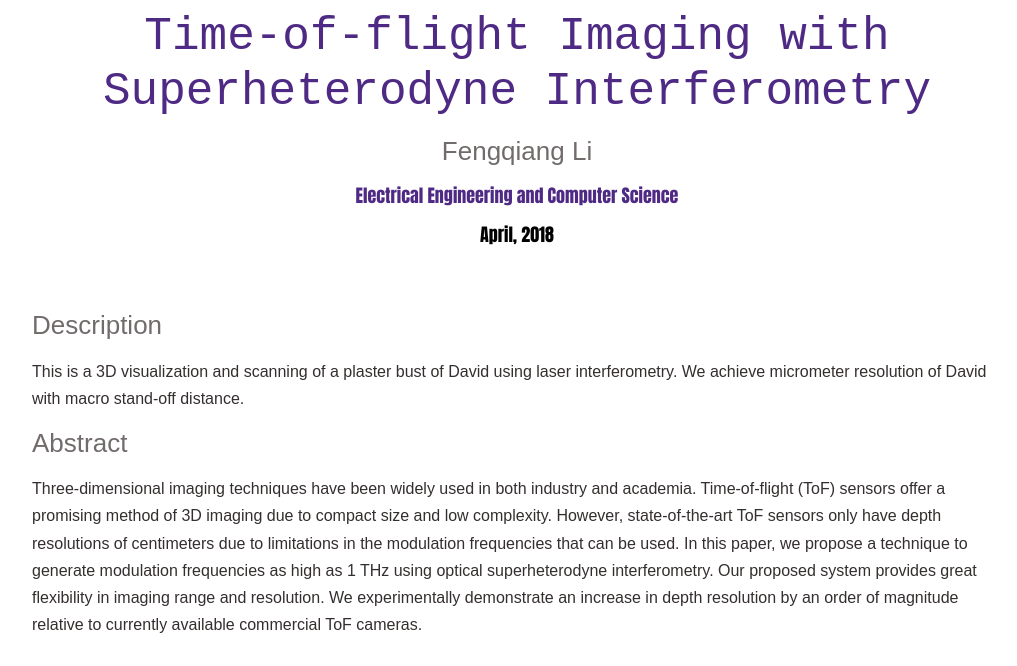
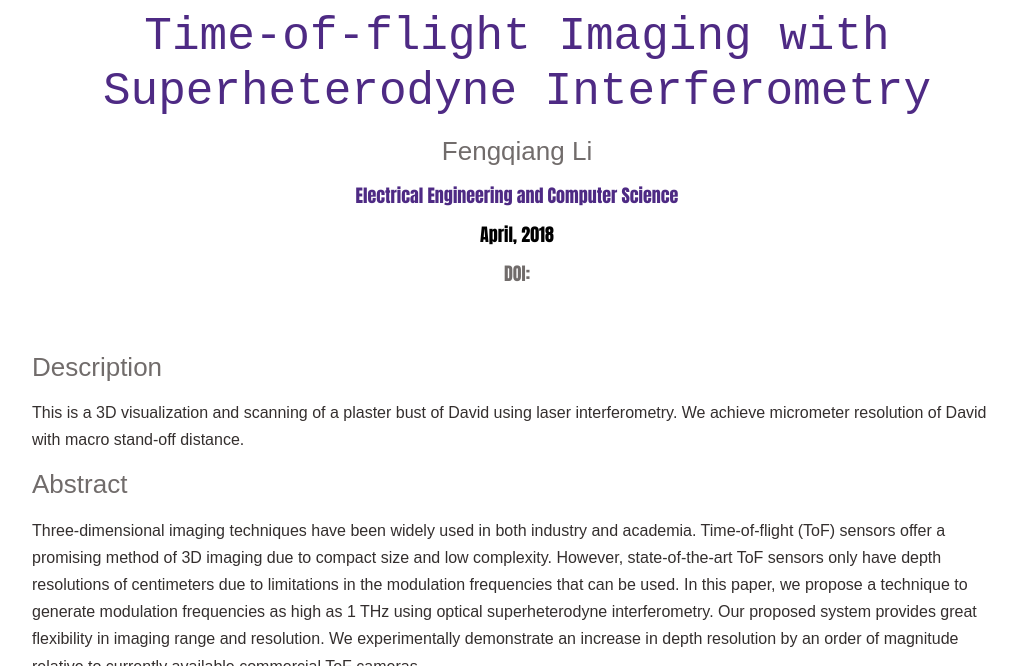
Before and after one commit to nulib/computational-research-day, a Jekyll site: the page built from _visualizations/time-of-flight-imaging.md, in a window 1280 px wide and 900 px high, scrolled down 668 px, cut to the strip 0-666 px from the top of the window. Shown: the whole strip, without its empty margins (123-1140 px from the left). Built offline with Jekyll 4.4.1, drawn with Linux system fonts in a browser that asks for light colours; nearby versions of some CDN libraries; some web fonts are replaced.

Commit message:
deleted unnecessary poster_pdf url for visualizations

```diff
--- a/_layouts/visualization.html
+++ b/_layouts/visualization.html
@@ -36,9 +36,7 @@
                   <h4>{{ page.authors }}</h4>
                   <h6 style="color:#4e2a84">{{ page.department }}</h6>
                   <h6 style="color:#000;">{{ page.date | date: "%B, %Y" }}</h6>
-                  {% if page.poster.pdf %}
-            			<a class="button" target="_blank" href="{{ page.poster_pdf }}">Download</a>
-                  {% endif %}
+                  <h6>DOI: <a href="https://doi.org/{{page.doi}}"> {{ page.doi }}</a></h6>
                   {% if page.project_url %}
                   <a class="button" target="_blank" href="{{ page.project_url }}">Visit Project Website</a>
                   {% endif %}
```
Also changed, not shown: _visualizations/Visualizing-the-US-congress.md (+1 -0 lines).
